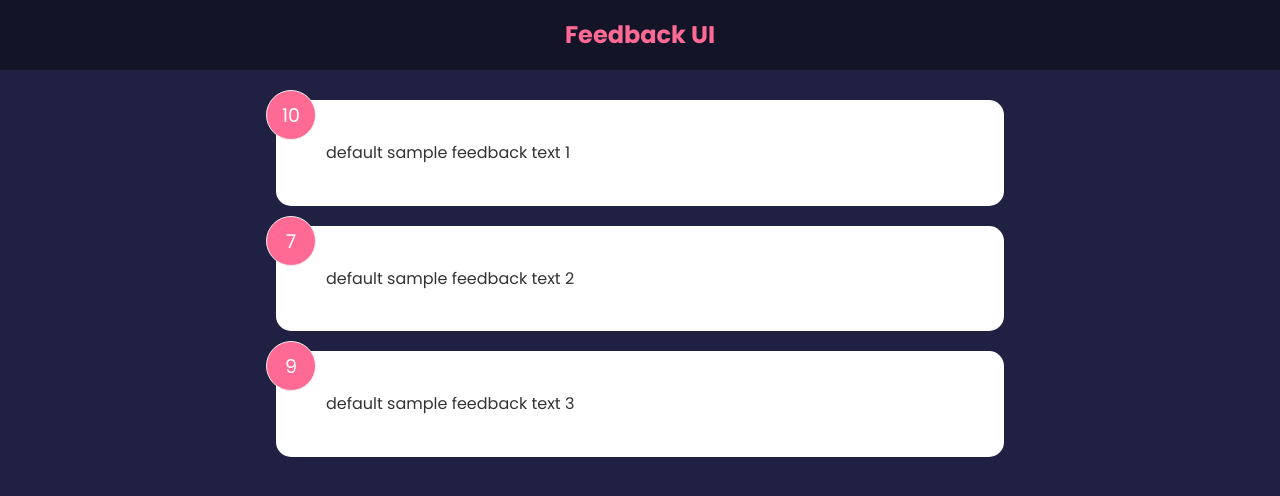
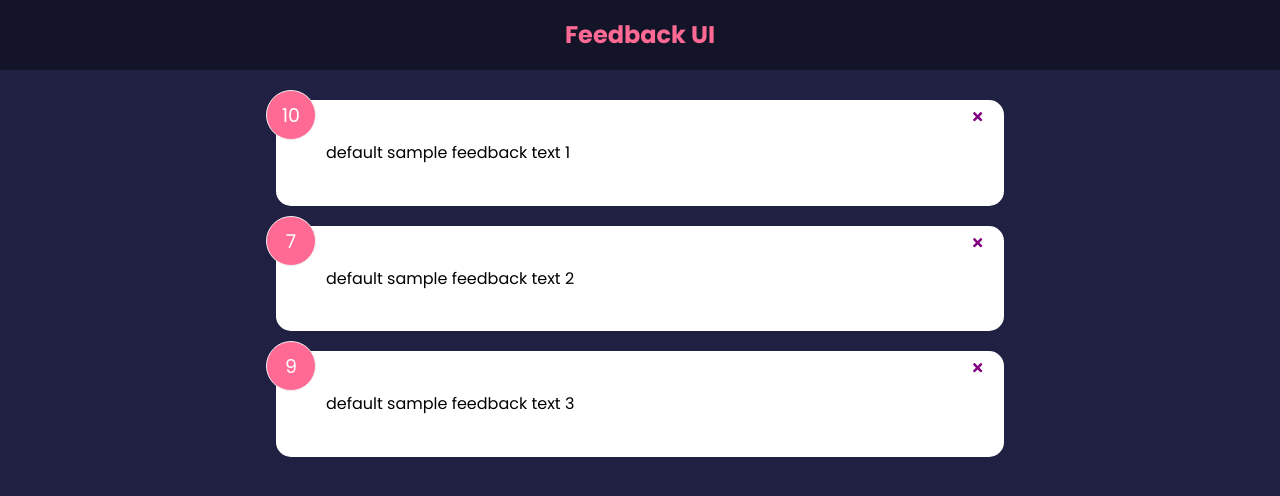
Before and after one commit to brycegallo/React-feedback-app, a React (Create React App) app: page / in a window 1280 px wide. Shown: the top 496 px of the page. Built offline with nearby package versions, Linux system fonts and the light colour scheme; the HTML template or start-up script is replaced by a standard one.

Commit message:
Utilize Prop-Drilling implement item deletion with prop-drilling

```diff
--- a/package.json
+++ b/package.json
@@ -8,6 +8,7 @@
     "@testing-library/user-event": "^13.5.0",
     "react": "^18.2.0",
     "react-dom": "^18.2.0",
+    "react-icons": "^4.8.0",
     "react-scripts": "5.0.1",
     "web-vitals": "^2.1.4"
   },
--- a/src/App.js
+++ b/src/App.js
@@ -6,11 +6,18 @@ import FeedbackData from "./data/FeedbackData"
 function App () {
     const [feedback, setFeedback] = useState(FeedbackData)
 
+    const deleteFeedback = (id) => {
+        if(window.confirm('Are you sure?')) {
+            setFeedback(feedback.filter((item) => item.id !== id))
+        }
+    }
+
     return (
         <>
             <Header />
             <div className="container">
-                <FeedbackList feedback={feedback} />
+                <FeedbackList feedback={feedback}
+                handleDelete={deleteFeedback} />
             </div>
         </>
     )
--- a/src/components/FeedbackItem.jsx
+++ b/src/components/FeedbackItem.jsx
@@ -1,10 +1,22 @@
-function FeedbackItem({ item }) {
+import { FaTimes } from 'react-icons/fa'
+import PropTypes from 'prop-types'
+import Card from "./shared/Card"
+
+function FeedbackItem({ item, handleDelete }) {
   return (
-    <div className="card">
+    <Card>
         <div className="num-display">{item.rating}</div>
+        <button className="close">
+            <FaTimes onClick={() => handleDelete(item.id) } color='purple'/>
+        </button>
         <div className="text-display">{item.text}</div>
-    </div>
+    </Card>
   )
 }
 
+FeedbackItem.propTypes = {
+    item: PropTypes.object.isRequired,
+}
+
+
 export default FeedbackItem
--- a/src/components/FeedbackList.jsx
+++ b/src/components/FeedbackList.jsx
@@ -1,16 +1,30 @@
+import PropTypes from 'prop-types'
 import FeedbackItem from "./FeedbackItem"
 
-function FeedbackList({ feedback }) {
+function FeedbackList({ feedback, handleDelete }) {
     if(!feedback || feedback.length === 0) {
         return <p>No feedback yet</p>
     }
   return (
     <div className="feedback-list">
         {feedback.map((item) => (
-            <FeedbackItem key={item.id} item={item} />
+            <FeedbackItem
+            key={item.id}
+            item={item}
+            handleDelete={handleDelete}/>
         ))}
     </div>
   )
 }
 
+FeedbackList.propTypes = {
+    feedback: PropTypes.arrayOf(
+        PropTypes.shape({
+            id: PropTypes.number.isRequired,
+            text: PropTypes.string.isRequired,
+            rating: PropTypes.number.isRequired,
+        })
+    ),
+}
+
 export default FeedbackList
--- /dev/null
+++ b/src/components/shared/Card.jsx
@@ -0,0 +1,25 @@
+import PropTypes from 'prop-types'
+
+function Card({ children, reverse }) {
+//   return (
+//     <div className={`card ${reverse && 'reverse'}`}>{children}</div>
+//   )
+
+    return (
+        <div className="card" style={{
+            backgroundColor: reverse ? 'rgba(0,0,0,0.4)' : '#fff',
+            color: reverse ? '#fff' : '#000',
+        }}>{children}</div>
+    )
+}
+
+Card.defaultProps = {
+    reverse: false,
+}
+
+Card.propTypes = {
+    children: PropTypes.node.isRequired,
+    reverse: PropTypes.bool,
+}
+
+export default Card
```
Also changed, not shown: 1 other file (tests, documents, lock files or other folders).
